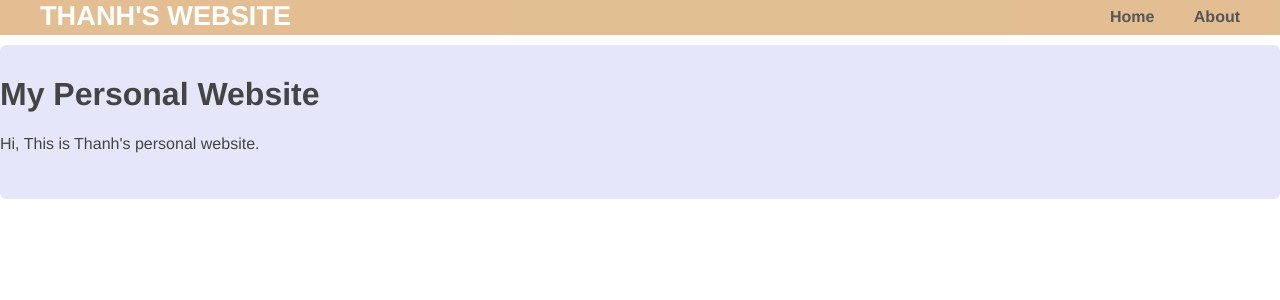
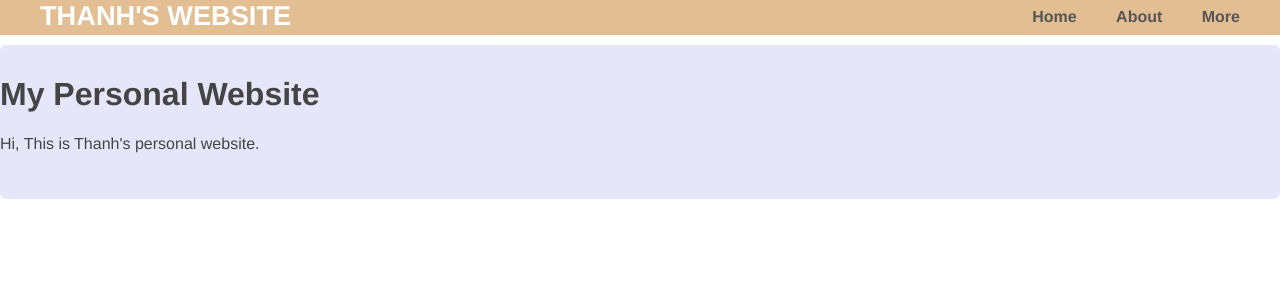
Before and after one commit to tuanthanhnguyen/tuanthanhngyen.github.io, a Flask app: page / in a window 1280 px wide. Shown: the top 300 px of the page. Run offline with Flask 2, Linux system fonts and the light colour scheme.

Commit message:
Update layout.html

```diff
--- a/templates/layout.html
+++ b/templates/layout.html
@@ -12,6 +12,8 @@
 <ul class="menu">
 <li><a href="{{ url_for('home') }}">Home</a></li>
 <li><a href="{{ url_for('about') }}">About</a></li>
+ <li><a href="{{ url_for('WordSection1') }}">More</a></li>
+
 
 
 </ul>
```
